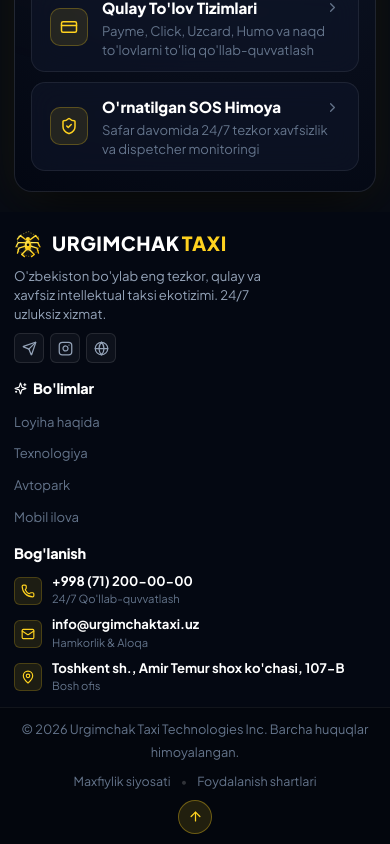
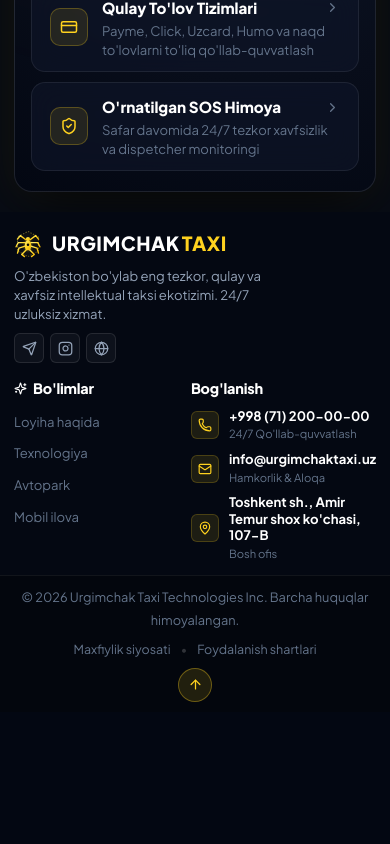
Before and after one commit to humoyun1773/taxi-landing-web, a React (Vite) app: page / in a window 390 px wide. Shown: the part 7385-8229 px from the top of the page. After the commit the page ends 8097 px from the top, so only its background shows below. Built offline with nearby package versions, Linux system fonts and the light colour scheme.

Commit message:
fix(mobile): footer 2-column 2-row grid - brand full-width top, nav and contacts side by side below

```diff
--- a/src/index.css
+++ b/src/index.css
@@ -3309,9 +3309,13 @@
   }
 
   .footer-main-container {
-    grid-template-columns: 1fr;
-    gap: 16px;
+    grid-template-columns: 1fr 1fr;
+    gap: 16px 20px;
     margin-bottom: 12px;
+  }
+
+  .footer-col:first-child {
+    grid-column: 1 / -1;
   }
 
   .bottom-bar-flex {
```
